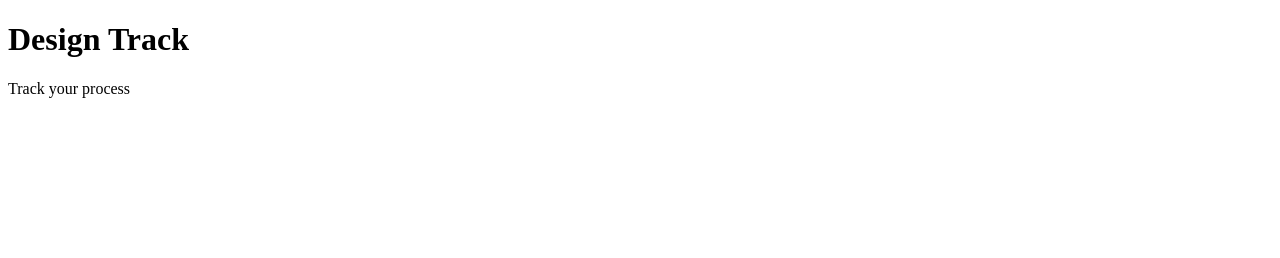
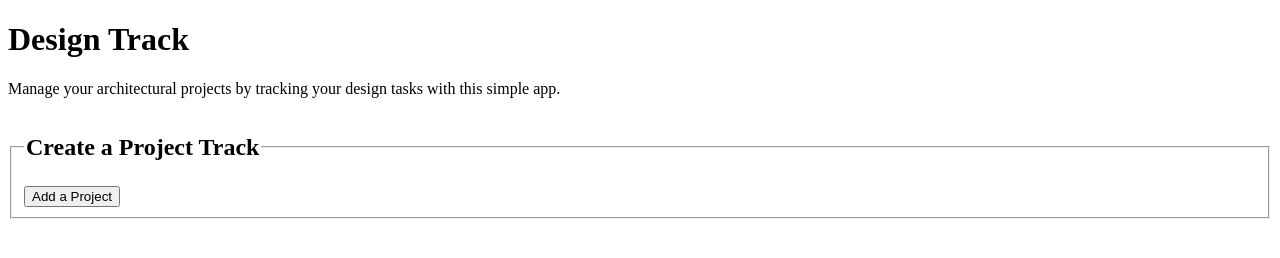
Before and after one commit to daniel-bernal-1980/Bernal_Jairo_project1, a plain HTML site: page index.html in a window 1280 px wide. Drawn offline with Linux system fonts and the light colour scheme.

Commit message:
Lunch Page - Uprate 02

```diff
--- a/index.html
+++ b/index.html
@@ -15,12 +15,16 @@
 		<meta name="HandheldFriendly" content="True" />
 		<meta name="MobileOptimized" content="320" />
 		<title>Design Track</title>
-<!--	<link href="css/styles.css" rel="stylesheet" type="text/css" />		-->
-<!--	<script src="js/main.js" type="text/javascript"></script>	-->
+<!--	<link href="##" rel="stylesheet" type="text/css" />		-->
+<!--	<script src="##" type="text/javascript"></script>	-->
 	</head>
 	<body>
 		<header><h1>Design Track</h1></header>
-		<p>Track your process </p>
+		<p>Manage your architectural projects by tracking your design tasks with this simple app. </p>
+		<fieldset>
+			<legend><h2>Create a Project Track</h2></legend>
+				<a href="additem.html"><input type="submit" value="Add a Project" /></a>
+		</fieldset>
 
 	</body>
 </html>
```
